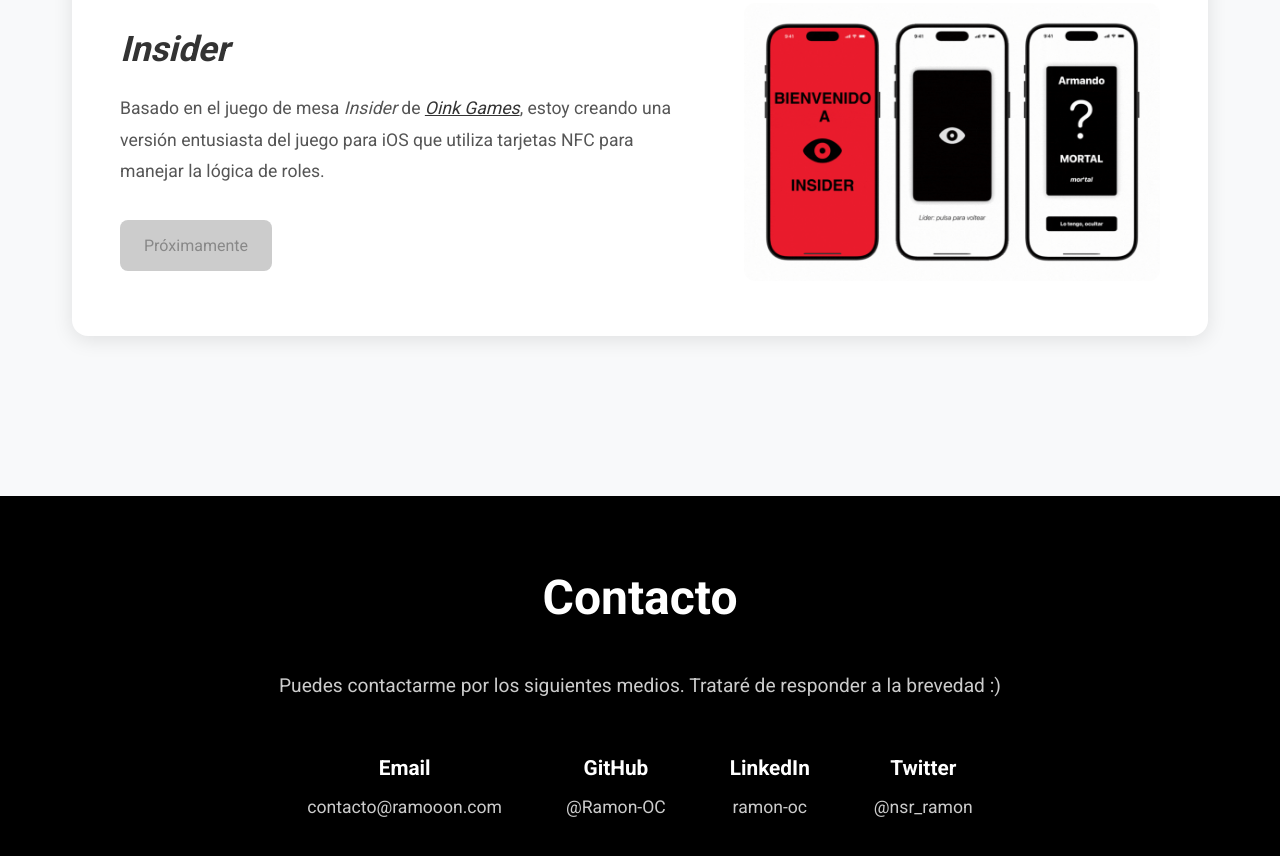
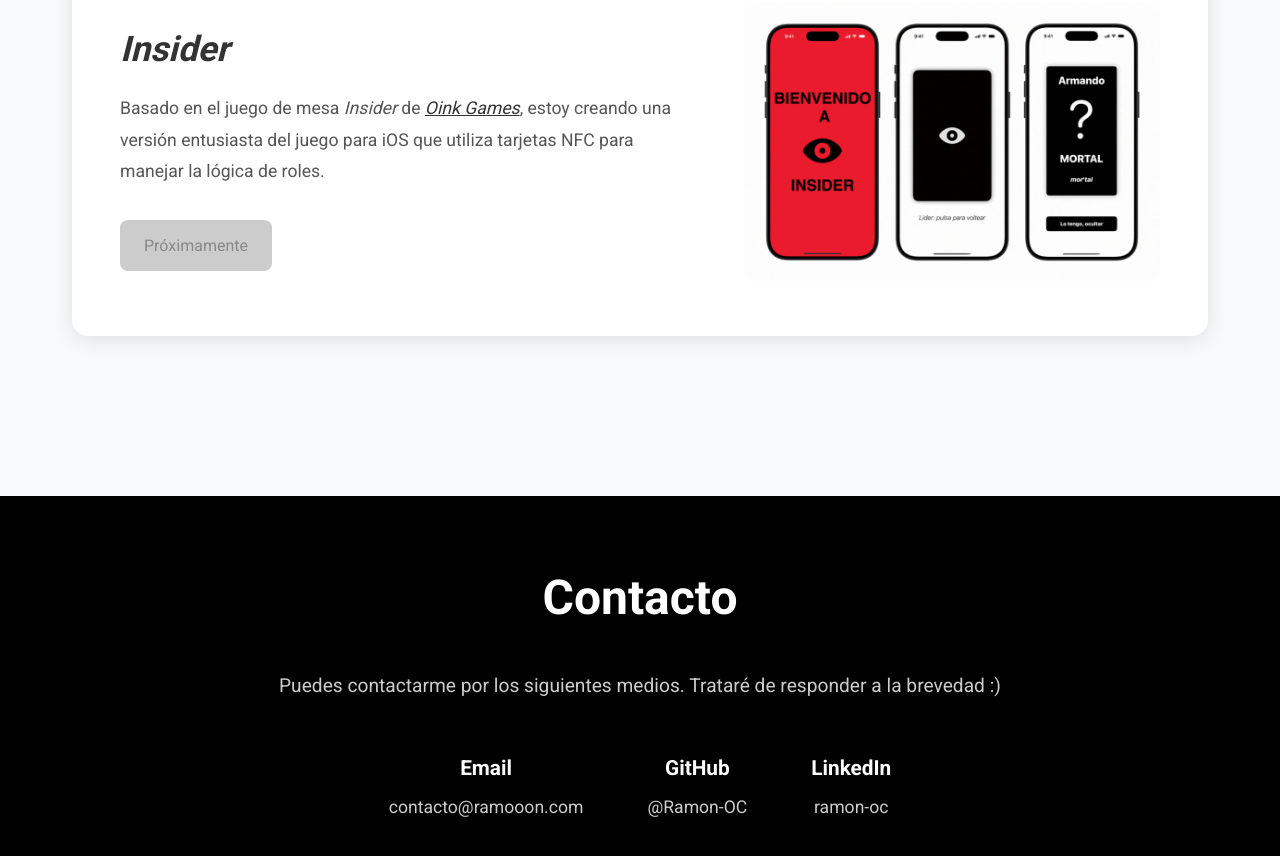
Before and after one commit to Ramon-OC/site, a plain HTML site: page index.html in a window 1280 px wide. Shown: the part 3003-3859 px from the top of the page. Drawn offline with Linux system fonts and the light colour scheme.

Commit message:
remove twitter link lol

```diff
--- a/index.html
+++ b/index.html
@@ -715,11 +715,11 @@
                     <h3>LinkedIn</h3>
                     <a href="https://www.linkedin.com/in/ramon-oc/" target="_blank">ramon-oc</a>
                 </div>
-                 <div class="contact-item">
+<!--                  <div class="contact-item">
                     <h3>Twitter</h3>
                     <a href="https://x.com/nsr_ramon" target="_blank">@nsr_ramon</a>
                 </div>
-
+ -->
             </div>
         </div>
     </section>
```
